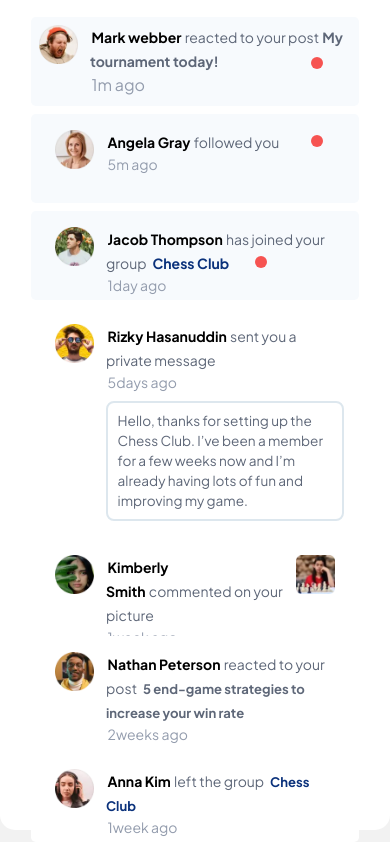
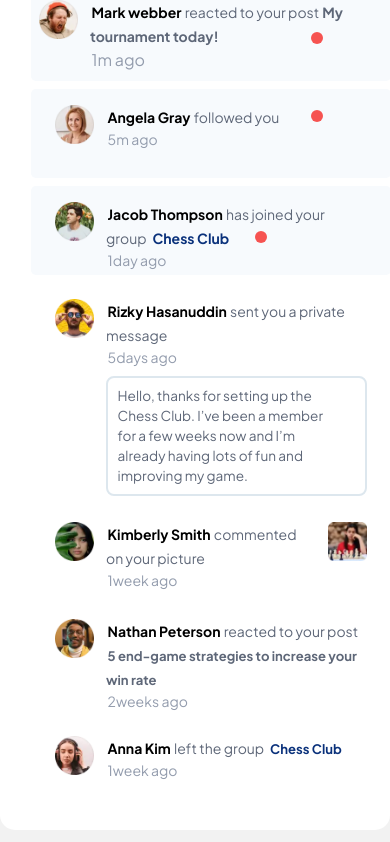
Before and after one commit to 5yeus/Notification_page, a website built with Vite: page index.html in a window 390 px wide. Shown: the part 79-921 px from the top of the page. Built offline with nearby package versions, Linux system fonts and the light colour scheme.

Commit message:
Laptop UI and Mobile UI udpated

```diff
--- a/index.html
+++ b/index.html
@@ -10,7 +10,7 @@
     <title>Notification</title>
   </head>
   <body class="p-0 m-0 border-box w-full min-h-screen flex flex-row  bg-[#f2f2f2] font-jakarta">
-    <main class="laptop:w-[45.625rem] mobile:mt-0 mobile:w-full mx-auto children:mx-[1.9375rem] bg-white h-[56.8rem]  grid grid-rows-[2rem_50.5rem] gap-y-6 rounded-[0.9375rem] pt-10 laptop:mt-[3.9375rem] laptop:mb-[5.5625rem]">
+    <main class="laptop:w-[45.625rem] mobile:mt-0 mobile:w-full mx-auto children:mx-[1.9375rem] bg-white h-[56.8rem]  grid grid-rows-[1.7rem_50.5rem] gap-y-6 rounded-[0.9375rem] pt-5 laptop:mt-[3.9375rem] laptop:mb-[5.5625rem]">
       <header class="flex flex-row items-center justify-between">
         <div class="flex flex-row items-center gap-2">
           <h2 class="font-jakarta text-[1.5rem] font-bold">Notifications</h2>
@@ -18,7 +18,7 @@
         </div>
         <h3 class="font-jakarta text-[1rem] leading-[1.5625rem] font-medium text-shuttle-gray cursor-pointer hover:text-cat-blue"  id="mark">Mark all as read</h3>
       </header>
-      <section class="flex flex-col gap-y-2 children:p-4 mobile:mb-4">
+      <section class="flex flex-col gap-y-2 children:p-4 mobile:h-[51rem]">
         <div class="rounded-[0.3rem]  bg-polar mobile:h-[5.563rem] flex flex-row gap-2 mobile:gap-3 mobile:py-2 mobile:px-2 chat">
           <img class="laptop:w-[2.813rem] laptop:h-[2.813rem] mobile:w-[2.438rem]  mobile:h-[2.438rem]" src="./assets/images/avatar-mark-webber.webp"/>
           <div class="children:px-[0.1rem] font-jakarta">
@@ -63,13 +63,12 @@
           </div>
         </div>
 
-        <div class="rounded-[0.3rem]  bg-white mobile:h-[5.563rem] flex flex-row gap-6 mobile:gap-3 mobile:py-4 mobile:px-6 chat">
+        <div class="mobile:mt-[-0.5rem] rounded-[0.3rem]  bg-white mobile:h-[5.561rem] flex flex-row gap-6 mobile:gap-3 mobile:py-4 mobile:px-6 chat">
           <img class="laptop:w-[2.813rem] laptop:h-[2.813rem] mobile:w-[2.438rem]  mobile:h-[2.438rem]" src="./assets/images/avatar-kimberly-smith.webp"/>
-          <div class="children:px-[0.1rem] font-jakarta mobile:w-[12.1875rem]">
+          <div class="children:px-[0.1rem] font-jakarta mobile:w-[18rem]">
             <strong class="hover:text-cat-blue mobile:text-[0.875rem] cursor-pointer">Kimberly Smith</strong><span class="text-shuttle-gray mobile:text-[0.875rem]">commented on your picture</span>
             <!-- <span class="font-bold mobile:gap-1 text-cat-blue ">Chess Club</span> -->
             <div class="font-jakarta  text-[#939CAD] text-[0.875rem]">1week ago</div>
-            <!-- <div class="relative w-3 h-3 rounded-full left-[25rem] top-[-2.65rem] mobile:left-[9.3rem] mobile:top-[-2.5rem] bg-carnation unread-counts self-end"></div> -->
           </div>
           <img class="laptop:w-[2.813rem] laptop:ml-auto laptop:h-[2.813rem] mobile:w-[2.438rem] mobile:h-[2.438rem] cursor-pointer" src="./assets/images/image-chess.webp" />
         </div>
```
Also changed, not shown: dist/output.css.
